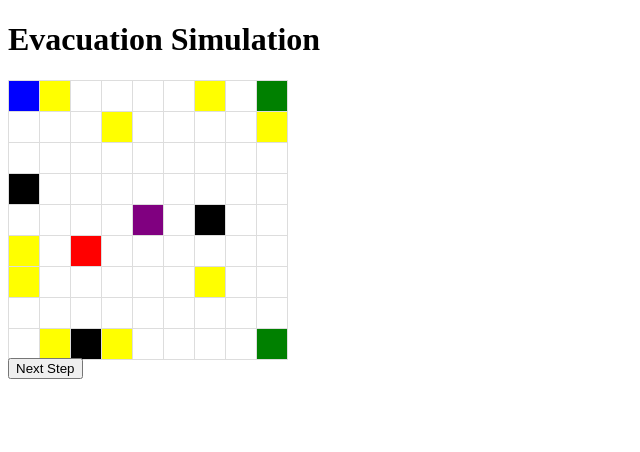
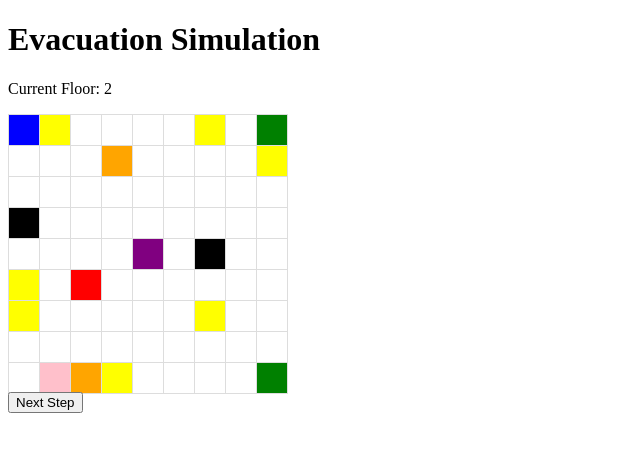
Before and after one commit to hohohozy/INNOLAB_EscapeSimulator, a Flask app: page / in a window 1280 px wide. Shown: the top 452 px of the page, without its empty margins (0-640 px from the left). Run offline with Flask 2, Linux system fonts and the light colour scheme.

Commit message:
Update index.html

```diff
--- a/templates/index.html
+++ b/templates/index.html
@@ -24,10 +24,13 @@
         .person { background-color: yellow; }
         .exit { background-color: green; }
         .stair { background-color: purple; }
+        .extinguisher { background-color: pink; }
+        .medical { background-color: orange; }
     </style>
 </head>
 <body>
     <h1>Evacuation Simulation</h1>
+    <p>Current Floor: <span id="current-floor">{{ floor_count }}</span></p>
     <div class="grid" id="map">
         {% for i in range(map_width) %}
             {% for j in range(map_height) %}
@@ -46,6 +49,9 @@
         let walls = {{ walls|tojson }};
         let exits = {{ exits|tojson }};
         let stairs = {{ stairs|tojson }};
+        let extinguishers = {{ extinguishers|tojson }};
+        let medicalPoints = {{ medical_points|tojson }};
+        let currentFloor = {{ floor_count }};
 
         function updateMap() {
             // Reset the map
@@ -91,11 +97,26 @@
                 cell.classList.add('stair');
             });
 
+            // Mark extinguishers
+            extinguishers.forEach(([x, y]) => {
+                let cell = document.getElementById(`cell-${x}-${y}`);
+                cell.classList.add('extinguisher');
+            });
+
+            // Mark medical points
+            medicalPoints.forEach(([x, y]) => {
+                let cell = document.getElementById(`cell-${x}-${y}`);
+                cell.classList.add('medical');
+            });
+
             // Mark path (if any)
             path.forEach(([x, y]) => {
                 let cell = document.getElementById(`cell-${x}-${y}`);
                 cell.classList.add('path');
             });
+
+            // Update current floor
+            document.getElementById("current-floor").innerText = currentFloor;
         }
 
         function nextStep() {
@@ -104,6 +125,8 @@
                 .then(data => {
                     fireZones = data.fire;
                     path = data.path;
+                    people = data.people;
+                    currentFloor = data.floor;
                     updateMap();
                 });
         }
```
